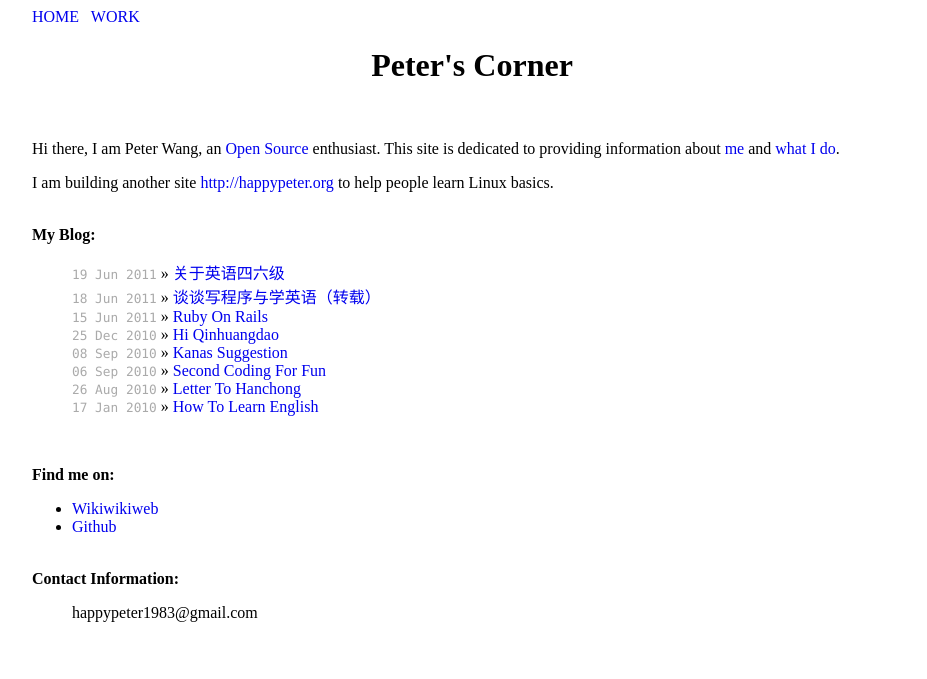
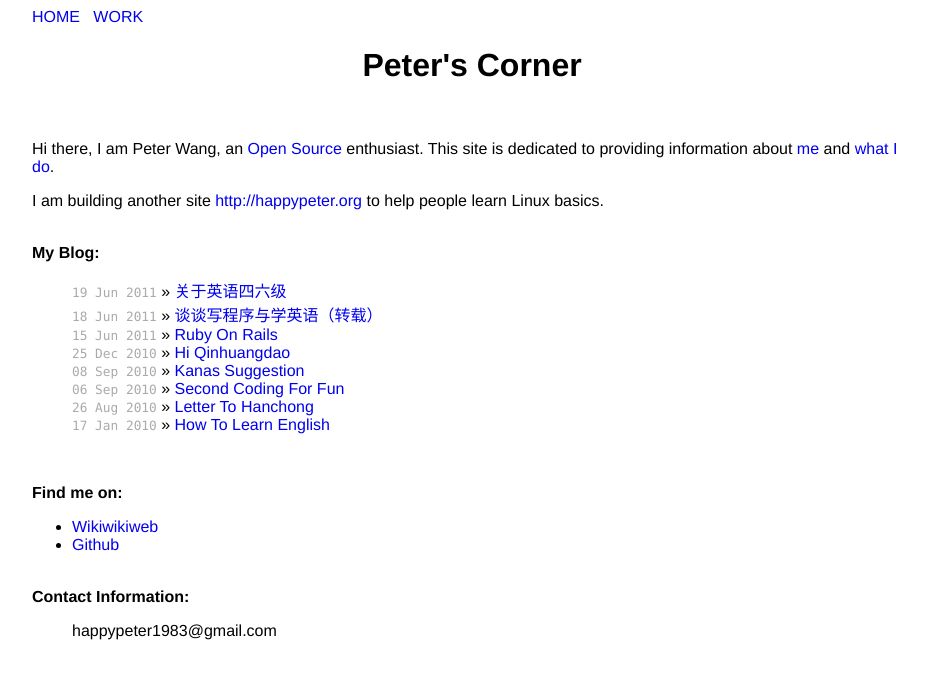
Before and after one commit to happypeter/happypeter.github.com, a Jekyll site: the page built from index.markdown, in a window 1280 px wide. Shown: the top 679 px of the page, without its empty margins (168-1095 px from the left). Built offline with Jekyll 4.4.1, drawn with Linux system fonts in a browser that asks for light colours; Markdown is read by kramdown in place of the engine named in the settings; comment, search, counter and statistics services are not loaded.

```diff
--- a/css/peter.css
+++ b/css/peter.css
@@ -6,8 +6,9 @@
 */
 body
 {
-margin-left: 200px;
-margin-right: 200px;
+  margin-left: 200px;
+  font-family: Helvetica, Arial, FreeSans, sans-serif;
+  margin-right: 200px;
 }
 
 /*Remove the line under links*/
```
